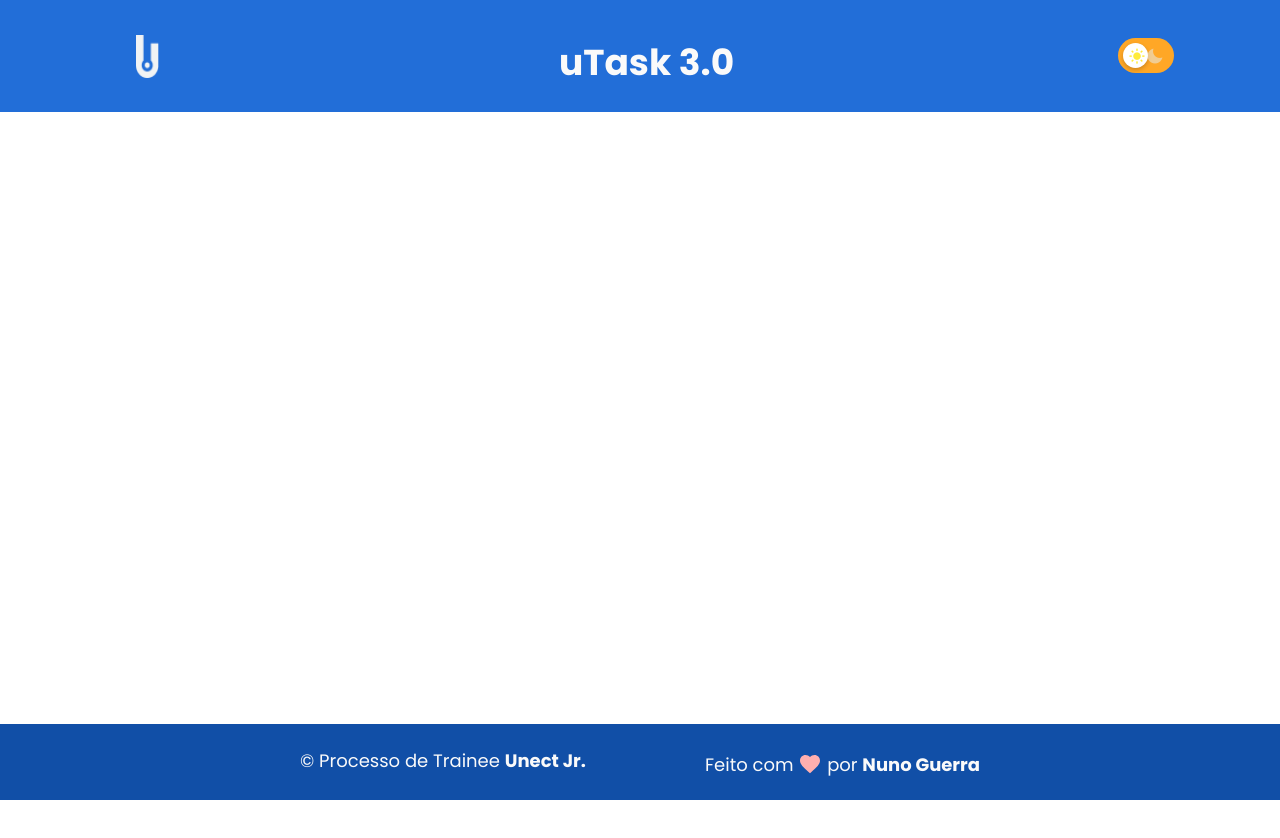
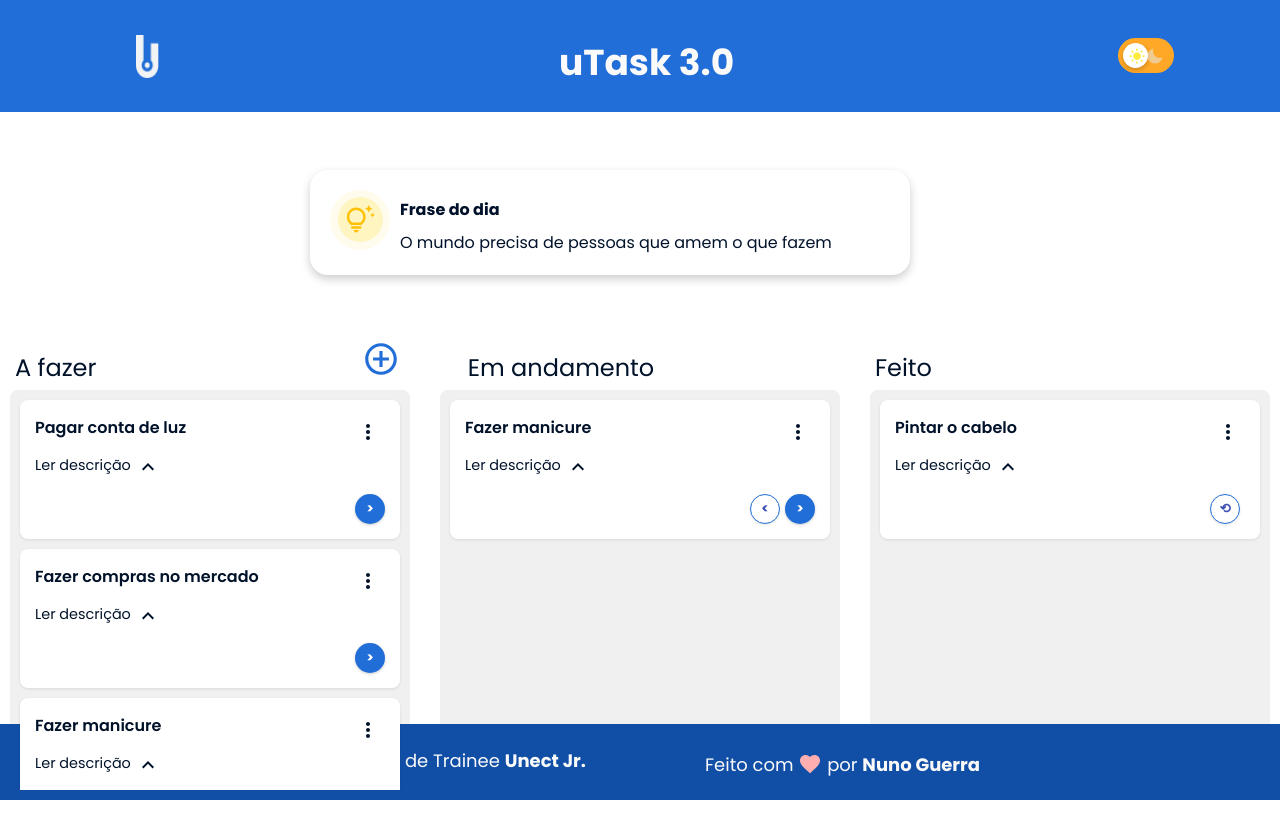
Before and after one commit to nunoguerra1/uTask---Nuno-Guerra, a React (Vite) app: page /Dashboard in a window 1280 px wide. Before the commit the page ends 800 px from the top, so only its background shows below. Built offline with nearby package versions, Linux system fonts and the light colour scheme; no server answers; a web font is replaced by a local one.

Commit message:
feat: adicionado o box da frase do dia com ambas as api's, light e dark mode / adicionado o quadro kanban na tela do dashboard

```diff
--- /dev/null
+++ b/src/components/FraseDia.css
@@ -0,0 +1,70 @@
+.AdviceBox {
+    background-color: var(--cardTask-color);
+    border-radius: 18px;
+    padding: 20px;
+    margin-top: 80px;
+    margin-left: 310px;
+    margin-bottom: -200px;
+    max-width: 600px;
+    box-shadow: 0 4px 10px rgba(0, 0, 0, 0.2);
+    display: flex;
+    flex-direction: column;
+    gap: 15px;
+    text-align: left;
+}
+
+.AdviceHeader {
+    display: flex;
+    align-items: center;
+    gap: 10px;
+}
+
+.fundoIcone {
+    background-color: var(--iconBackground1-color);
+    border: none;
+    border-radius: 50%;
+    width: 60px;
+    height: 60px;
+    display: flex;
+    align-items: center;
+    justify-content: center;
+    position: relative;
+}
+
+.iconeWrapper {
+    background-color: var(--iconBackground2-color);
+    border: none;
+    border-radius: 50%;
+    width: 45px;
+    height: 45px;
+    display: flex;
+    align-items: center;
+    justify-content: center;
+    position: relative;
+}
+
+.iconeLampada {
+    width: 30px;
+    height: 30px;
+    color: var(--icon-color);
+}
+
+.HeaderText {
+    font-weight: 700;
+    font-size: 16px;
+    color: var(--text-color);
+    margin-top: -20px;
+}
+
+.frase {
+    font-size: 16px;
+    line-height: 1.6;
+    color: var(--text-color);
+    margin-left: 70px;
+    margin-top: -35px;
+}
+
+.carregandoTexto {
+    color: var(--text-color);
+    font-style: italic;
+}
--- /dev/null
+++ b/src/components/FraseDia.tsx
@@ -0,0 +1,70 @@
+import './FraseDia.css'
+import { useEffect, useState } from 'react'
+
+const FRASE_URL = `https://api.adviceslip.com/advice`;
+
+const TRADUCAO_URL = `https://api.mymemory.translated.net/get?`;
+
+interface AdviceSlip {
+    slip: {
+        id: number;
+        advice: string;
+    }
+}
+
+interface TranslationResponse {
+    responseData: {
+        translatedText: string;
+    }
+}
+
+function FraseDia() {
+
+    const [advice, setAdvice] = useState<string>('Carregando frase motivacional...');
+    const [carregando, setCarregando] = useState<boolean>(true);
+
+    useEffect(() => {
+        const fetchData = async () => {
+            setCarregando(true);
+            try {
+                const adviceResult = await fetch(FRASE_URL);
+                const adviceData: AdviceSlip = await adviceResult.json();
+                const englishAdvice = adviceData.slip.advice;
+                const encondedAdvice = encodeURIComponent(englishAdvice);
+                const translatedURL = `${TRADUCAO_URL}q=${encondedAdvice}&langpair=en|pt`;
+                const translatedResult = await fetch(translatedURL);
+                const translatedData: TranslationResponse = await translatedResult.json();
+                const portuguesAdvice = translatedData.responseData.translatedText;
+                setAdvice(portuguesAdvice);
+            } catch (error) {
+                console.error("Erro na busca ou tradução:", error);
+                setAdvice('O mundo precisa de pessoas que amem o que fazem');
+            } finally {
+                setCarregando(false);
+            }
+        };
+        fetchData();
+    }, []);
+
+    return (
+        <div className='AdviceBox'>
+            <div className='AdviceHeader'>
+                <div className='fundoIcone'>
+                    <div className='iconeWrapper'>
+                        <svg xmlns="http://www.w3.org/2000/svg" enable-background="new 0 0 24 24" height="24px" viewBox="0 0 24 24" width="24px" fill="#FFC107" className='iconeLampada'><rect fill="none" height="24" width="24" y="0" /><path d="M7,20h4c0,1.1-0.9,2-2,2S7,21.1,7,20z M5,19h8v-2H5V19z M16.5,9.5c0,3.82-2.66,5.86-3.77,6.5H5.27 C4.16,15.36,1.5,13.32,1.5,9.5C1.5,5.36,4.86,2,9,2S16.5,5.36,16.5,9.5z M14.5,9.5C14.5,6.47,12.03,4,9,4S3.5,6.47,3.5,9.5 c0,2.47,1.49,3.89,2.35,4.5h6.3C13.01,13.39,14.5,11.97,14.5,9.5z M21.37,7.37L20,8l1.37,0.63L22,10l0.63-1.37L24,8l-1.37-0.63L22,6 L21.37,7.37z M19,6l0.94-2.06L22,3l-2.06-0.94L19,0l-0.94,2.06L16,3l2.06,0.94L19,6z" /></svg>
+                    </div>
+                </div>
+                <span className='HeaderText'>Frase do dia</span>
+            </div>
+            <p className='frase'>
+                {carregando ? (
+                    <span className='carregandoTexto'>Buscando inspiração...</span>
+                ) : (
+                    advice
+                )}
+            </p>
+        </div>
+    )
+}
+
+export default FraseDia
--- a/src/index.css
+++ b/src/index.css
@@ -15,6 +15,9 @@
   --colunaKanban-color: #f0f0f0;
   --cardTask-color: #FFFFFF;
   --deleteButton-color: #FFFFFF;
+  --iconBackground1-color: #FFFCEE;
+  --iconBackground2-color: #FFF5C0;
+  --icon-color: #FFC107;
 }
 
 [data-theme="dark"] {
@@ -25,6 +28,9 @@
   --colunaKanban-color: #333333;
   --cardTask-color: #3D3D3D;
   --deleteButton-color: #535353;
+  --iconBackground1-color: #515151;
+  --iconBackground2-color: #3D3D3D;
+  --icon-color: #FFFFFF;
 }
 
 
--- a/src/pages/Dashboard/Dashboard.tsx
+++ b/src/pages/Dashboard/Dashboard.tsx
@@ -2,6 +2,8 @@ import './Dashboard.css'
 import BannerSuperior from '../../components/BannerSuperior'
 import IconeUnect from '../../components/IconeUnect'
 import BannerInferior from '../../components/BannerInferior'
+import { QuadroKanban } from '../../components/QuadroKanban'
+import FraseDia from '../../components/FraseDia'
 
 function Dashboard() {
     return (
@@ -9,6 +11,8 @@ function Dashboard() {
             <BannerSuperior />
             <IconeUnect />
             <h1>uTask 3.0</h1>
+            <FraseDia />
+            <QuadroKanban />
             <BannerInferior />
         </div>
     )
```
